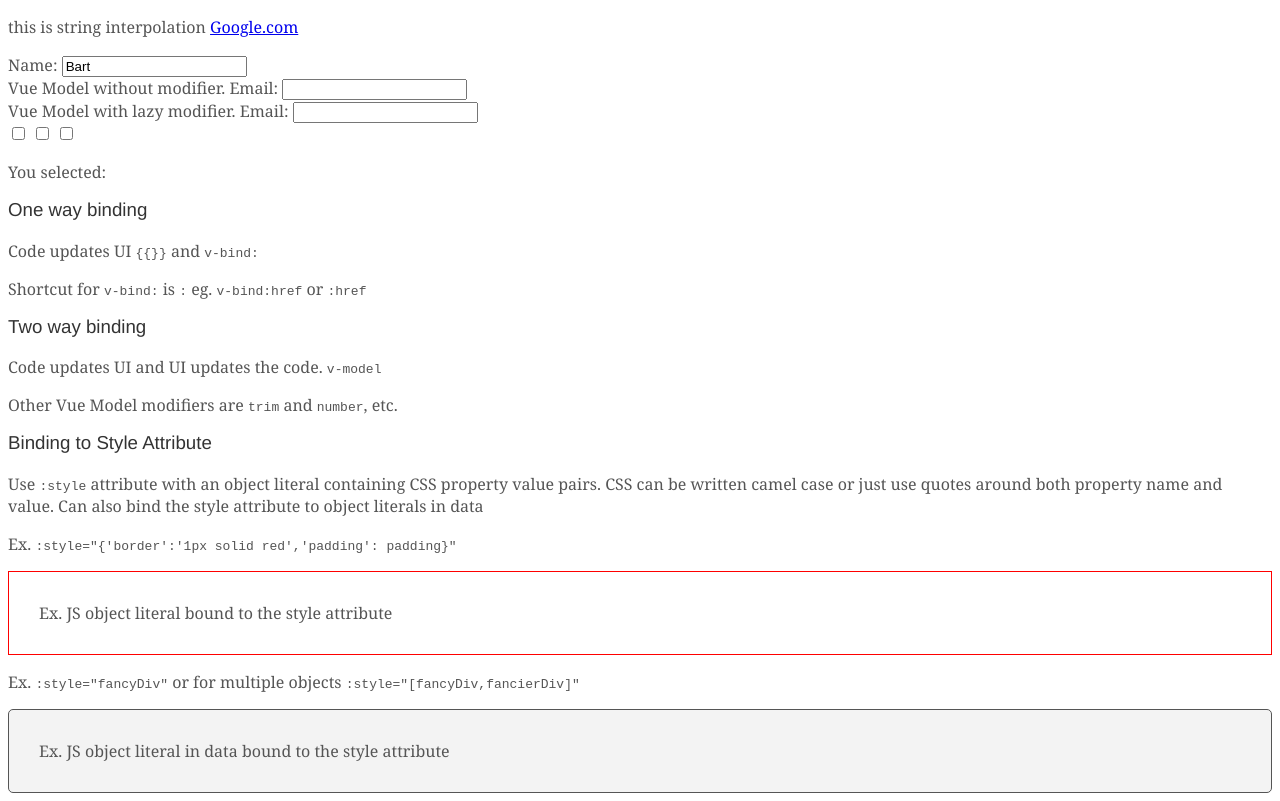
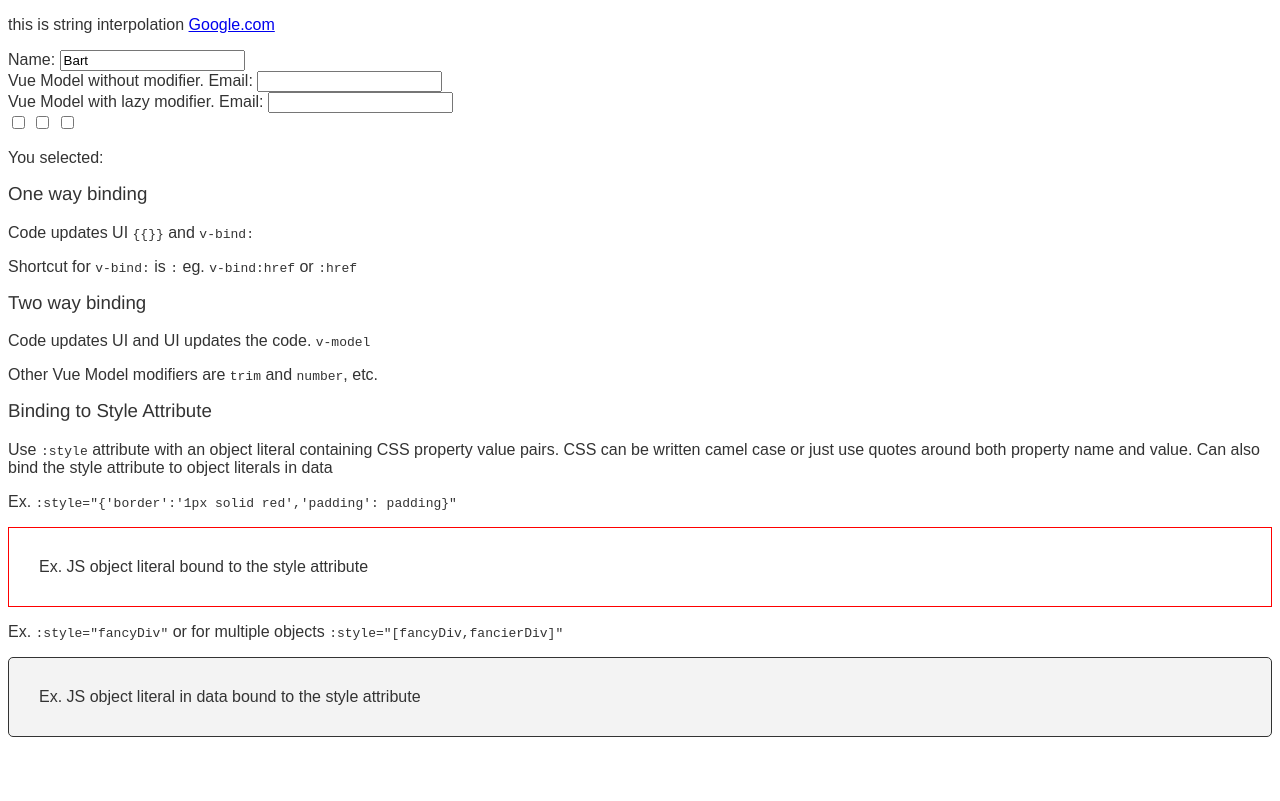
Before and after one commit to takolibre/project, a plain HTML site: page index.html in a window 1280 px wide. Drawn offline with nearby package versions, Linux system fonts and the light colour scheme.

Commit message:
Updated CSS body font color and font-family

```diff
--- a/style.css
+++ b/style.css
@@ -43,8 +43,8 @@ Tags: bobtako
  */
 
 body {
-  font-family: Georgia, "Times New Roman", Times, serif;
-  color: #555;
+  font-family: sans-serif;
+  color: #333;
 }
 
 h1, .h1,
```
